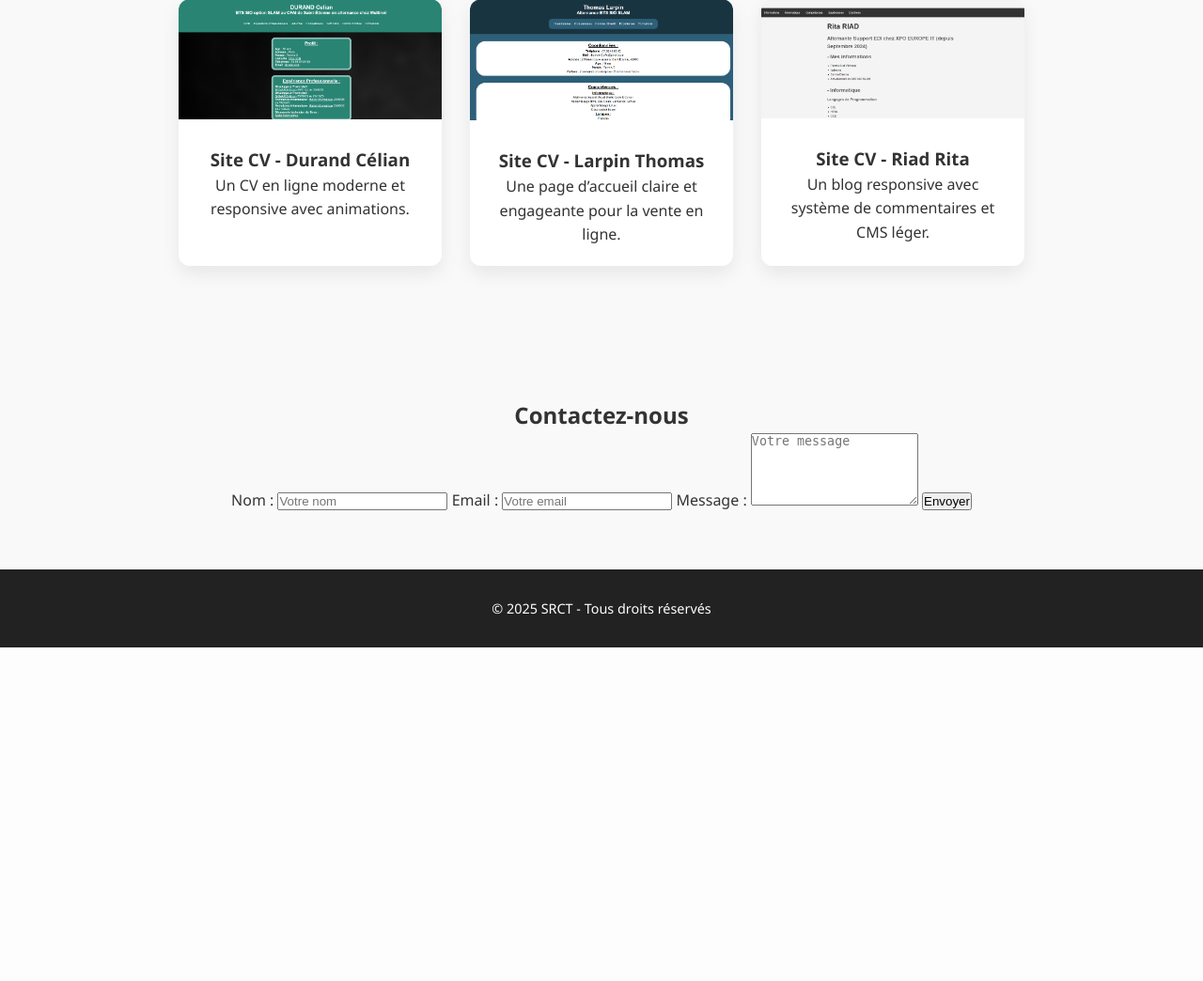
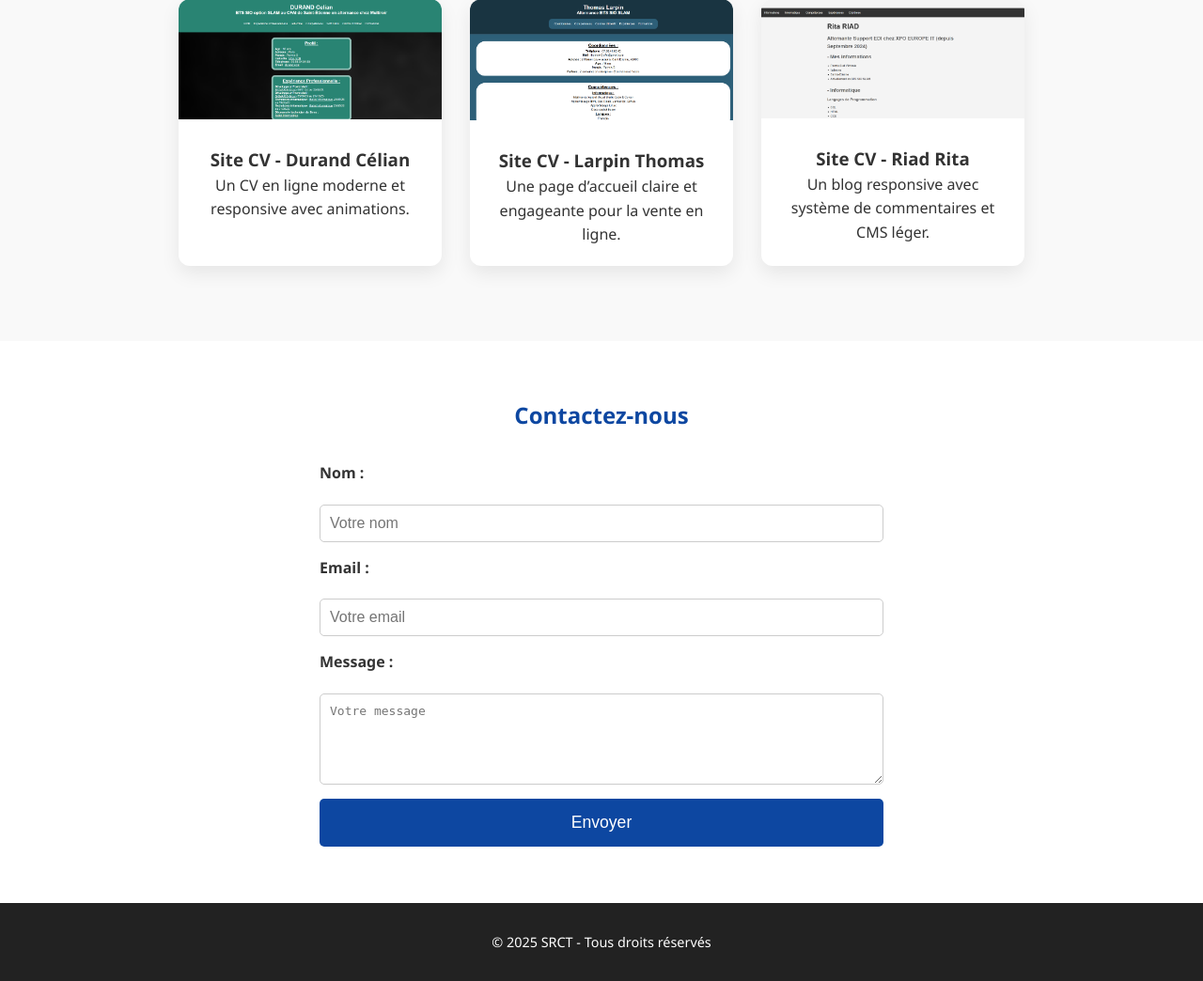
Before and after one commit to skadri42/SRCT, a PHP site: page / in a window 1280 px wide. Shown: the part 1102-2146 px from the top of the page at 94% size. Before the commit the page ends 1791 px from the top, so only its background shows below. Run offline with PHP 8.4, Linux system fonts and the light colour scheme.

Commit message:
Update style.css

```diff
--- a/style.css
+++ b/style.css
@@ -155,11 +155,56 @@ nav ul li a:hover {
   padding: 20px;
 }
 
-/* Contact */
-.contact {
-  padding: 60px 20px;
+ .contact {
+  background: #fff;
+  padding: 60px 0;
   text-align: center;
 }
+
+.contact h2 {
+  margin-bottom: 30px;
+  color: #0d47a1;
+}
+
+.contact form {
+  max-width: 600px;
+  margin: auto;
+  display: flex;
+  flex-direction: column;
+  gap: 15px;
+  text-align: left;
+}
+
+.contact label {
+  font-weight: bold;
+  margin-bottom: 5px;
+  display: block;
+}
+
+.contact input,
+.contact textarea {
+  padding: 10px;
+  border: 1px solid #ccc;
+  border-radius: 5px;
+  font-size: 1em;
+  resize: vertical;
+}
+
+.contact button {
+  background-color: #0d47a1;
+  color: white;
+  border: none;
+  padding: 15px;
+  font-size: 1.1em;
+  border-radius: 5px;
+  cursor: pointer;
+  transition: background-color 0.3s ease;
+}
+
+.contact button:hover {
+  background-color: #094a8f;
+}
+
 
 /* Footer */
 footer {
```
